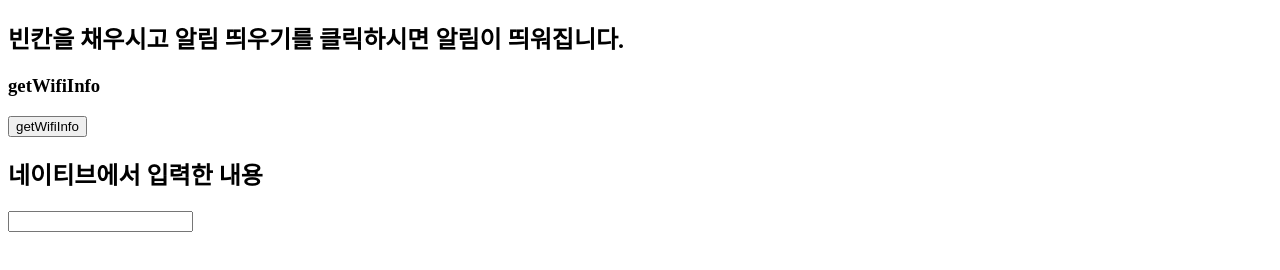
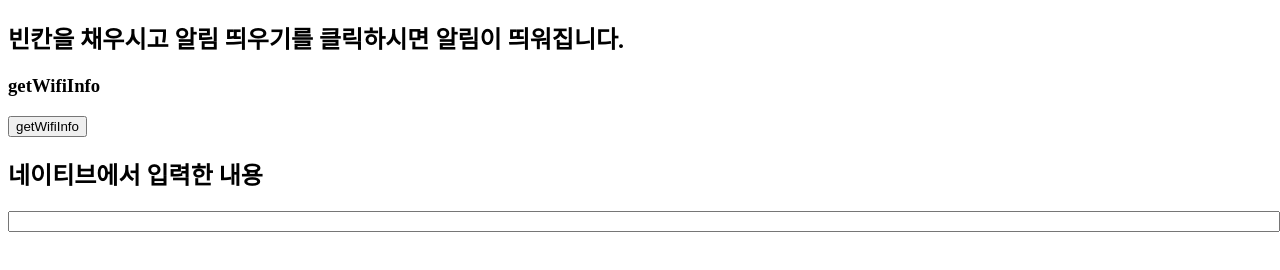
Before and after one commit to muune87/webview, a plain HTML site: page index.html in a window 1280 px wide. Drawn offline with Linux system fonts and the light colour scheme.

Commit message:
Update index.html

```diff
--- a/index.html
+++ b/index.html
@@ -42,7 +42,7 @@
          <input class="btn-indigo" type="submit" name="send" id="getWifiInfo" value="getWifiInfo" />
 
         <h2 class="">네이티브에서 입력한 내용</h2>
-        <input name="native_input" id="native_input" value="" />
+        <input name="native_input" id="native_input" value="" style="width:100%;"/>
 
     </div>
 </body>
```
